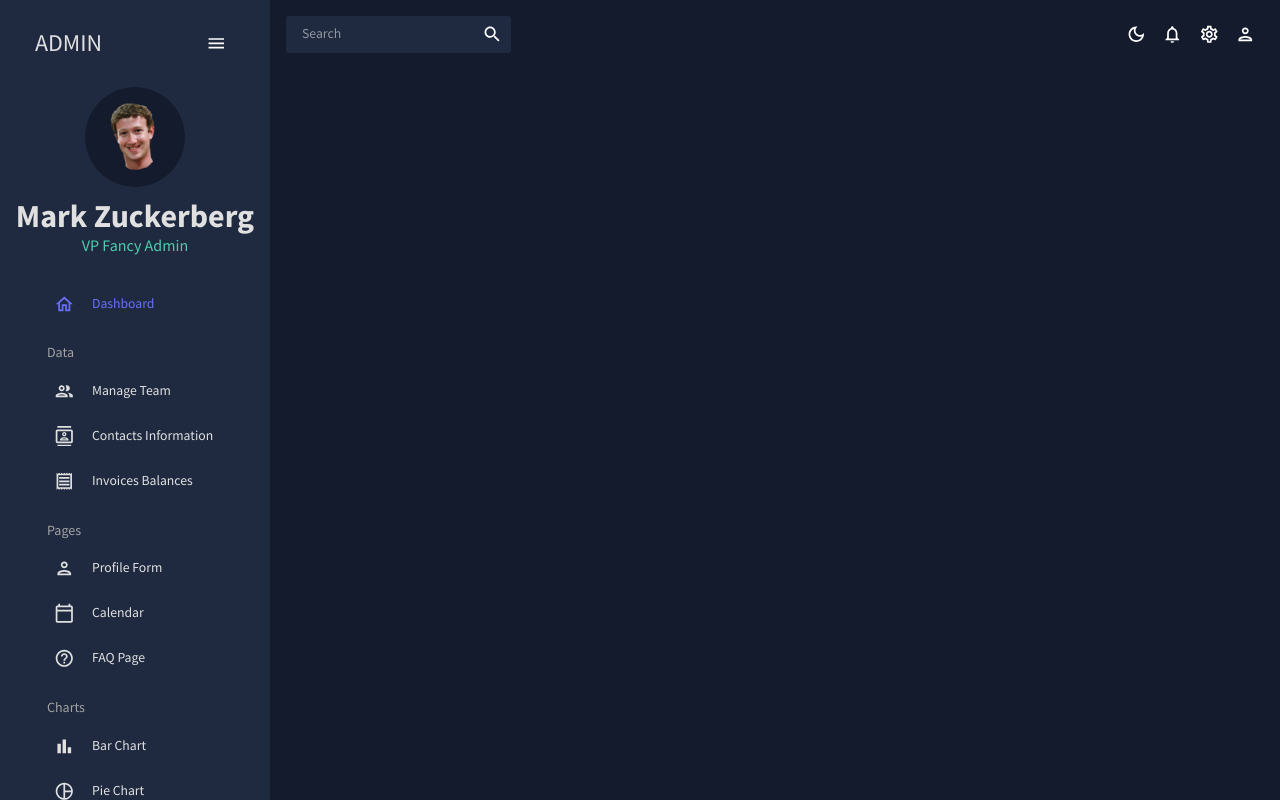
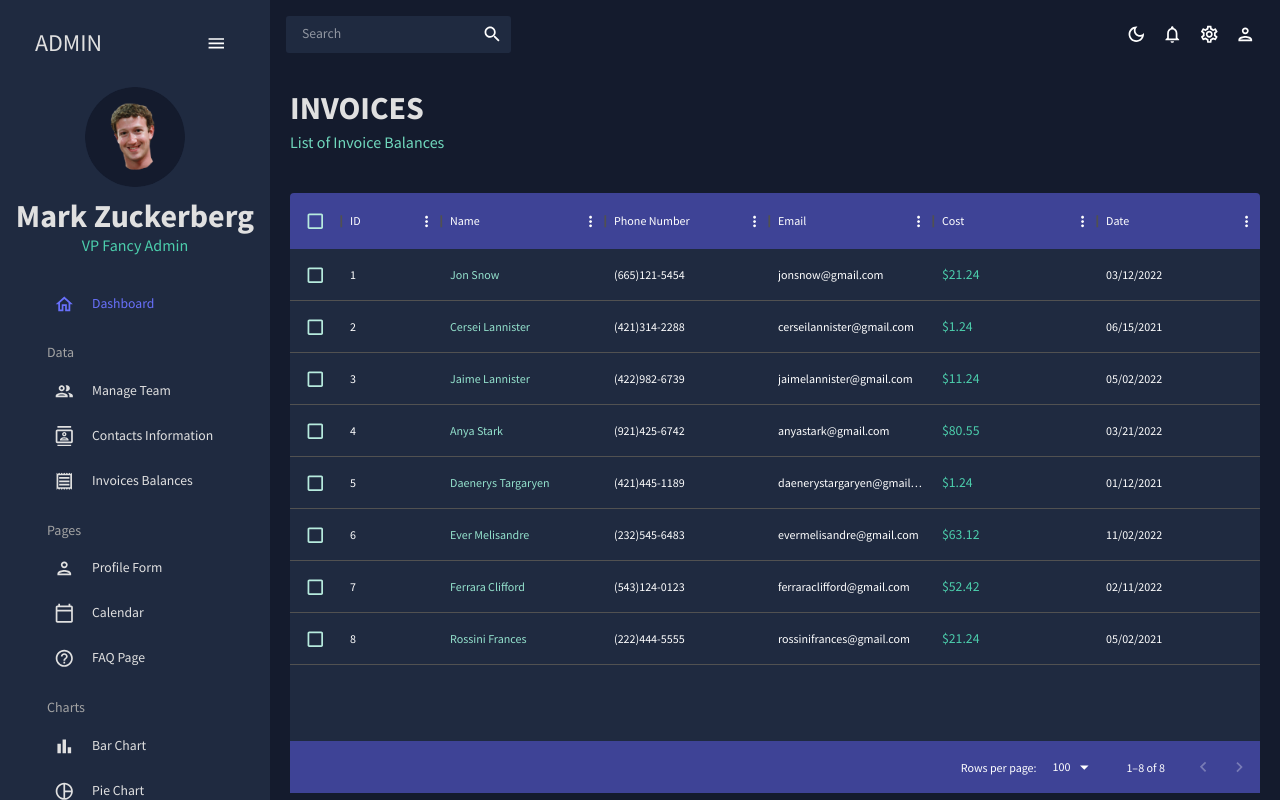
Before and after one commit to Alexander-Domanov/admin-dashboard, a React (Create React App) app: page /invoices in a window 1280 px wide. Built offline with nearby package versions, Linux system fonts and the light colour scheme.

Commit message:
feat(invoices) - added invoices grid

```diff
--- a/src/App.tsx
+++ b/src/App.tsx
@@ -7,6 +7,7 @@
 import {Sidebar} from "./scenes/global/Sidebar";
 import {Team} from "./scenes/teams";
 import {Contacts} from "./scenes/contacts/contacts";
+import {Invoices} from "./scenes/Invoices";
 
 function App() {
     const [theme, colorMode] = useMode()
@@ -23,7 +24,7 @@
                             <Route path="/" element={<Dashboard/>}/>
                             <Route path="/team" element={<Team />} />
                             <Route path="/contacts" element={<Contacts />} />
-                            {/*<Route path="/invoices" element={<Invoices />} />*/}
+                            <Route path="/invoices" element={<Invoices />} />
                             {/*<Route path="/form" element={<Form />} />*/}
                             {/*<Route path="/bar" element={<Bar />} />*/}
                             {/*<Route path="/pie" element={<Pie />} />*/}
--- /dev/null
+++ b/src/scenes/Invoices/index.tsx
@@ -0,0 +1,81 @@
+import { Box, Typography, useTheme } from "@mui/material";
+import {DataGrid, GridColDef} from "@mui/x-data-grid";
+import { tokens } from "../../theme";
+import { mockDataInvoices } from "../../data/mockData";
+import {Header} from "../../components/Header";
+
+export const Invoices = () => {
+    const theme = useTheme();
+    const colors = tokens(theme.palette.mode);
+    const columns:GridColDef[] = [
+        { field: "id", headerName: "ID" },
+        {
+            field: "name",
+            headerName: "Name",
+            flex: 1,
+            cellClassName: "name-column--cell",
+        },
+        {
+            field: "phone",
+            headerName: "Phone Number",
+            flex: 1,
+        },
+        {
+            field: "email",
+            headerName: "Email",
+            flex: 1,
+        },
+        {
+            field: "cost",
+            headerName: "Cost",
+            flex: 1,
+            renderCell: (params) => (
+                <Typography color={colors.greenAccent[500]}>
+                    ${params.row.cost}
+                </Typography>
+            ),
+        },
+        {
+            field: "date",
+            headerName: "Date",
+            flex: 1,
+        },
+    ];
+
+    return (
+        <Box m="20px">
+            <Header title="INVOICES" subtitle="List of Invoice Balances" />
+            <Box
+                m="40px 0 0 0"
+                height="75vh"
+                sx={{
+                    "& .MuiDataGrid-root": {
+                        border: "none",
+                    },
+                    "& .MuiDataGrid-cell": {
+                        borderBottom: "none",
+                    },
+                    "& .name-column--cell": {
+                        color: colors.greenAccent[300],
+                    },
+                    "& .MuiDataGrid-columnHeaders": {
+                        backgroundColor: colors.blueAccent[700],
+                        borderBottom: "none",
+                    },
+                    "& .MuiDataGrid-virtualScroller": {
+                        backgroundColor: colors.primary[400],
+                    },
+                    "& .MuiDataGrid-footerContainer": {
+                        borderTop: "none",
+                        backgroundColor: colors.blueAccent[700],
+                    },
+                    "& .MuiCheckbox-root": {
+                        color: `${colors.greenAccent[200]} !important`,
+                    },
+                }}
+            >
+                <DataGrid checkboxSelection rows={mockDataInvoices} columns={columns} />
+            </Box>
+        </Box>
+    );
+};
```
